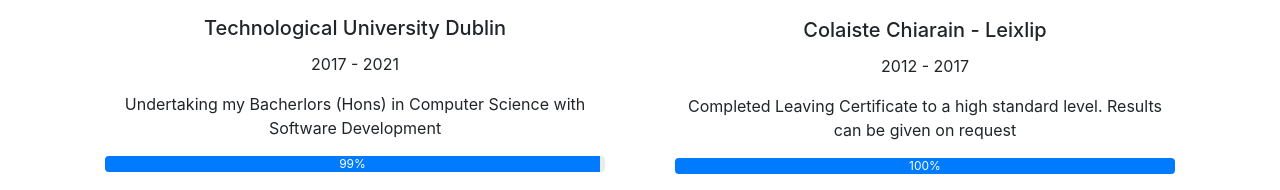
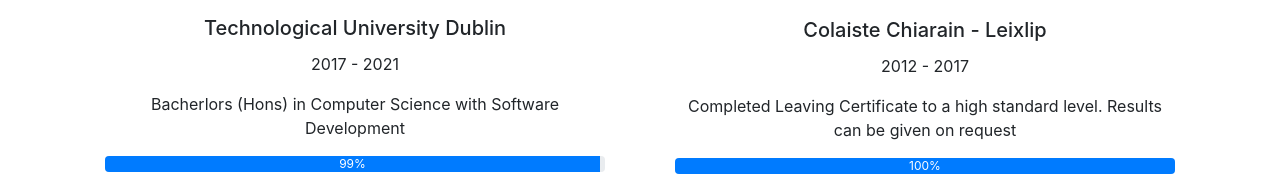
Before and after one commit to DylanNelson99/DylanNelson99.github.io, a plain HTML site: page index.html in a window 1280 px wide. Shown: the part 1011-1201 px from the top of the page. Drawn offline with nearby package versions, Linux system fonts and the light colour scheme.

Commit message:
Update index.html

```diff
--- a/index.html
+++ b/index.html
@@ -104,7 +104,7 @@
                         <div class="card-body">
                             <h5 class="card-title">Technological University Dublin</h5>
                             <p>2017 - 2021</p>
-                            <p>Undertaking my Bacherlors (Hons) in Computer Science with Software Development</p>
+                            <p>Bacherlors (Hons) in Computer Science with Software Development</p>
                             <div class="progress">
                                 <div class="progress-bar" style="width:99%">99%</div>
                             </div>
```
